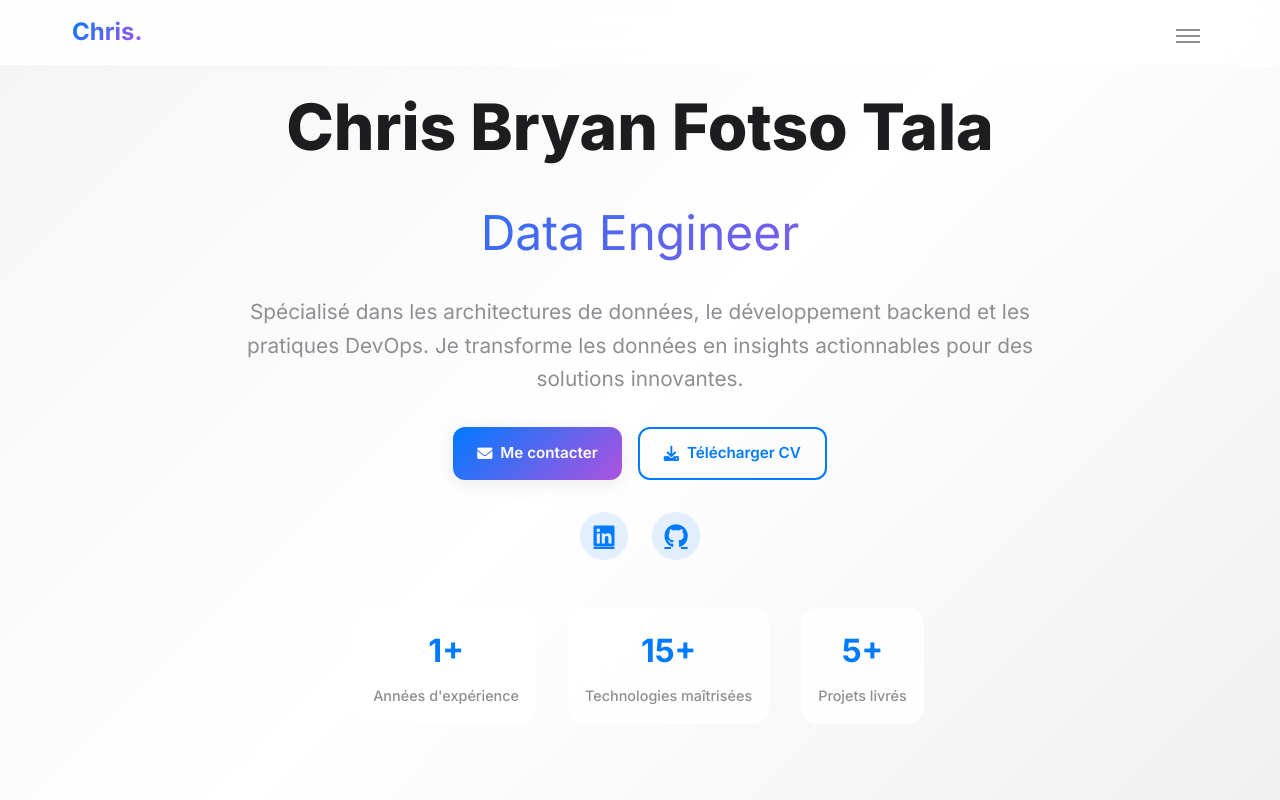
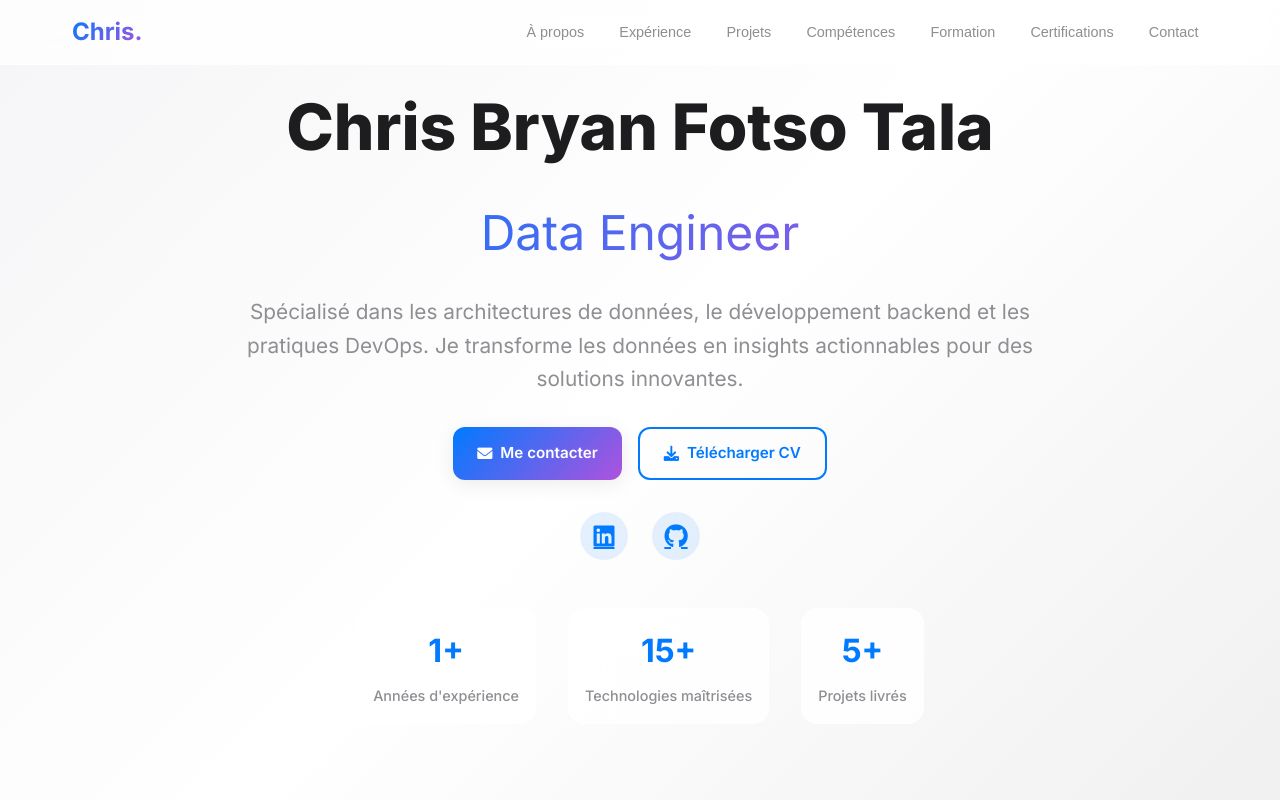
Before and after one commit to BryanFotso/Portfolio, a React (Create React App) app: page / in a window 1280 px wide. Shown: the top 800 px of the page. Built offline with nearby package versions, Linux system fonts and the light colour scheme.

Commit message:
feat : Update navbar to get responsive design

```diff
--- a/public/index.html
+++ b/public/index.html
@@ -21,7 +21,7 @@
       work correctly both with client-side routing and a non-root public URL.
       Learn how to configure a non-root public URL by running `npm run build`.
     -->
-    <title>React App</title>
+    <title>Chris Fotso | Portfolio Data / Dev</title>
   </head>
   <body>
     <noscript>You need to enable JavaScript to run this app.</noscript>
--- a/src/components/layout/Navbar.js
+++ b/src/components/layout/Navbar.js
@@ -33,73 +33,21 @@ const Navbar = () => {
 
   return (
     <nav className={`navbar ${isScrolled ? 'scrolled' : ''}`}>
-      <div
-        style={{
-          maxWidth: '1200px',
-          margin: '0 auto',
-          padding: '0 2rem',
-        }}
-      >
-        <div
-          style={{
-            display: 'flex',
-            justifyContent: 'space-between',
-            alignItems: 'center',
-            height: '4rem',
-          }}
-        >
+      <div className="navbar-container">
+        <div className="navbar-inner">
           {/* Logo */}
-          <div>
-            <a
-              href="#home"
-              className="gradient-text"
-              style={{
-                fontSize: '1.5rem',
-                fontWeight: '700',
-                textDecoration: 'none',
-              }}
-            >
-              Chris.
-            </a>
-          </div>
+          <a href="#home" className="navbar-logo gradient-text">
+            Chris.
+          </a>
 
           {/* Desktop Menu */}
-          <div
-            style={{
-              display: 'none',
-              '@media (min-width: 768px)': { display: 'block' },
-            }}
-          >
-            <div
-              style={{
-                display: 'flex',
-                gap: '2rem',
-                alignItems: 'center',
-              }}
-            >
+          <div className="navbar-desktop">
+            <div className="navbar-links">
               {navItems.map((item) => (
                 <button
                   key={item.href}
                   onClick={() => scrollToSection(item.href)}
-                  style={{
-                    color: '#8e8e93',
-                    background: 'none',
-                    border: 'none',
-                    cursor: 'pointer',
-                    fontSize: '0.9rem',
-                    fontWeight: '500',
-                    transition: 'all 0.3s cubic-bezier(0.4, 0, 0.2, 1)',
-                    padding: '0.5rem 1rem',
-                    borderRadius: '8px',
-                  }}
-                  onMouseEnter={(e) => {
-                    e.target.style.color = '#007aff';
-                    e.target.style.background = 'rgba(0, 122, 255, 0.1)';
-                  }}
-                  onMouseLeave={(e) => {
-                    e.target.style.color = '#8e8e93';
-                    e.target.style.background = 'transparent';
-                  }}
+                  className="navbar-link"
                 >
                   {item.label}
                 </button>
@@ -108,104 +56,28 @@ const Navbar = () => {
           </div>
 
           {/* Mobile menu button */}
-          <div
-            style={{
-              display: 'block',
-              '@media (min-width: 768px)': { display: 'none' },
-            }}
-          >
+          <div className="navbar-mobile-toggle">
             <button
               onClick={() => setIsMenuOpen(!isMenuOpen)}
-              style={{
-                color: '#8e8e93',
-                background: 'none',
-                border: 'none',
-                cursor: 'pointer',
-                padding: '0.5rem',
-                borderRadius: '8px',
-                transition: 'all 0.3s ease',
-              }}
-              onMouseEnter={(e) => (e.target.style.color = '#007aff')}
-              onMouseLeave={(e) => (e.target.style.color = '#8e8e93')}
+              className="navbar-burger"
+              aria-label={isMenuOpen ? 'Fermer le menu' : 'Ouvrir le menu'}
+              aria-expanded={isMenuOpen}
             >
-              <div style={{ display: 'flex', flexDirection: 'column', gap: '0.25rem' }}>
-                <span
-                  style={{
-                    width: '1.5rem',
-                    height: '2px',
-                    background: 'currentColor',
-                    transition: 'all 0.3s cubic-bezier(0.4, 0, 0.2, 1)',
-                    transform: isMenuOpen ? 'rotate(45deg) translate(2px, 2px)' : 'none',
-                  }}
-                ></span>
-                <span
-                  style={{
-                    width: '1.5rem',
-                    height: '2px',
-                    background: 'currentColor',
-                    transition: 'all 0.3s cubic-bezier(0.4, 0, 0.2, 1)',
-                    opacity: isMenuOpen ? 0 : 1,
-                  }}
-                ></span>
-                <span
-                  style={{
-                    width: '1.5rem',
-                    height: '2px',
-                    background: 'currentColor',
-                    transition: 'all 0.3s cubic-bezier(0.4, 0, 0.2, 1)',
-                    transform: isMenuOpen ? 'rotate(-45deg) translate(2px, -2px)' : 'none',
-                  }}
-                ></span>
-              </div>
+              <span className={`burger-line ${isMenuOpen ? 'is-open' : ''}`}></span>
+              <span className={`burger-line ${isMenuOpen ? 'is-open' : ''}`}></span>
+              <span className={`burger-line ${isMenuOpen ? 'is-open' : ''}`}></span>
             </button>
           </div>
         </div>
 
         {/* Mobile Menu */}
-        <div
-          style={{
-            display: isMenuOpen ? 'block' : 'none',
-            '@media (min-width: 768px)': { display: 'none' },
-          }}
-        >
-          <div
-            style={{
-              padding: '1rem',
-              background: 'rgba(255, 255, 255, 0.9)',
-              backdropFilter: 'blur(20px)',
-              borderRadius: '16px',
-              marginTop: '0.5rem',
-              boxShadow: '0 8px 30px rgba(0, 0, 0, 0.12)',
-              border: '1px solid rgba(255, 255, 255, 0.2)',
-            }}
-          >
+        <div className={`navbar-mobile-menu ${isMenuOpen ? 'is-open' : ''}`}>
+          <div className="navbar-mobile-panel">
             {navItems.map((item) => (
               <button
                 key={item.href}
                 onClick={() => scrollToSection(item.href)}
-                style={{
-                  display: 'block',
-                  width: '100%',
-                  textAlign: 'left',
-                  color: '#8e8e93',
-                  background: 'none',
-                  border: 'none',
-                  cursor: 'pointer',
-                  padding: '0.75rem 1rem',
-                  fontSize: '1rem',
-                  fontWeight: '500',
-                  transition: 'all 0.3s cubic-bezier(0.4, 0, 0.2, 1)',
-                  borderRadius: '8px',
-                  marginBottom: '0.25rem',
-                }}
-                onMouseEnter={(e) => {
-                  e.target.style.color = '#007aff';
-                  e.target.style.background = 'rgba(0, 122, 255, 0.1)';
-                }}
-                onMouseLeave={(e) => {
-                  e.target.style.color = '#8e8e93';
-                  e.target.style.background = 'transparent';
-                }}
+                className="navbar-mobile-link"
               >
                 {item.label}
               </button>
--- a/src/styles/globals.css
+++ b/src/styles/globals.css
@@ -223,6 +223,145 @@ body {
   box-shadow: var(--shadow-light);
 }
 
+.navbar-container {
+  max-width: 1200px;
+  margin: 0 auto;
+  padding: 0 2rem;
+}
+
+.navbar-inner {
+  display: flex;
+  justify-content: space-between;
+  align-items: center;
+  height: 4rem;
+}
+
+.navbar-logo {
+  font-size: 1.5rem;
+  font-weight: 700;
+  text-decoration: none;
+}
+
+.navbar-desktop {
+  display: none;
+}
+
+.navbar-links {
+  display: flex;
+  gap: 1rem;
+  align-items: center;
+}
+
+.navbar-link {
+  color: #8e8e93;
+  background: none;
+  border: none;
+  cursor: pointer;
+  font-size: 0.9rem;
+  font-weight: 500;
+  transition: all 0.3s cubic-bezier(0.4, 0, 0.2, 1);
+  padding: 0.4rem 0.6rem;
+  border-radius: 8px;
+}
+
+.navbar-link:hover {
+  color: #007aff;
+  background: rgba(0, 122, 255, 0.1);
+}
+
+.navbar-mobile-toggle {
+  display: block;
+}
+
+.navbar-burger {
+  color: #8e8e93;
+  background: none;
+  border: none;
+  cursor: pointer;
+  padding: 0.5rem;
+  border-radius: 8px;
+  transition: all 0.3s ease;
+  display: flex;
+  flex-direction: column;
+  gap: 0.25rem;
+}
+
+.navbar-burger:hover {
+  color: #007aff;
+}
+
+.burger-line {
+  width: 1.5rem;
+  height: 2px;
+  background: currentColor;
+  transition: all 0.3s cubic-bezier(0.4, 0, 0.2, 1);
+}
+
+.burger-line.is-open:nth-child(1) {
+  transform: rotate(45deg) translate(2px, 2px);
+}
+
+.burger-line.is-open:nth-child(2) {
+  opacity: 0;
+}
+
+.burger-line.is-open:nth-child(3) {
+  transform: rotate(-45deg) translate(2px, -2px);
+}
+
+.navbar-mobile-menu {
+  display: none;
+}
+
+.navbar-mobile-menu.is-open {
+  display: block;
+}
+
+.navbar-mobile-panel {
+  padding: 1rem;
+  background: rgba(255, 255, 255, 0.9);
+  backdrop-filter: blur(20px);
+  border-radius: 16px;
+  margin-top: 0.5rem;
+  box-shadow: 0 8px 30px rgba(0, 0, 0, 0.12);
+  border: 1px solid rgba(255, 255, 255, 0.2);
+}
+
+.navbar-mobile-link {
+  display: block;
+  width: 100%;
+  text-align: left;
+  color: #8e8e93;
+  background: none;
+  border: none;
+  cursor: pointer;
+  padding: 0.75rem 1rem;
+  font-size: 1rem;
+  font-weight: 500;
+  transition: all 0.3s cubic-bezier(0.4, 0, 0.2, 1);
+  border-radius: 8px;
+  margin-bottom: 0.25rem;
+}
+
+.navbar-mobile-link:hover {
+  color: #007aff;
+  background: rgba(0, 122, 255, 0.1);
+}
+
+@media (min-width: 768px) {
+  .navbar-desktop {
+    display: block;
+  }
+
+  .navbar-mobile-toggle {
+    display: none;
+  }
+
+  .navbar-mobile-menu {
+    display: none;
+  }
+}
+
 /* Hero Section */
 .hero {
   min-height: 100vh;
```
